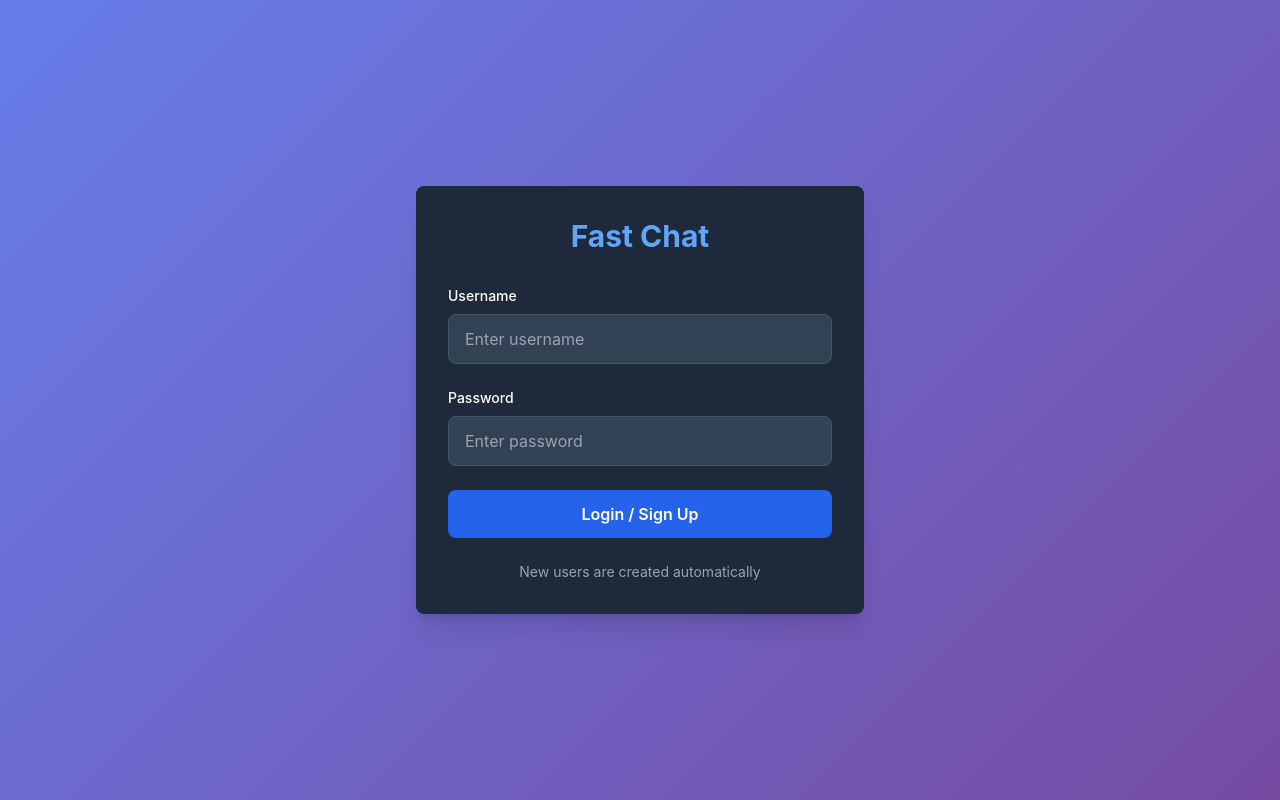
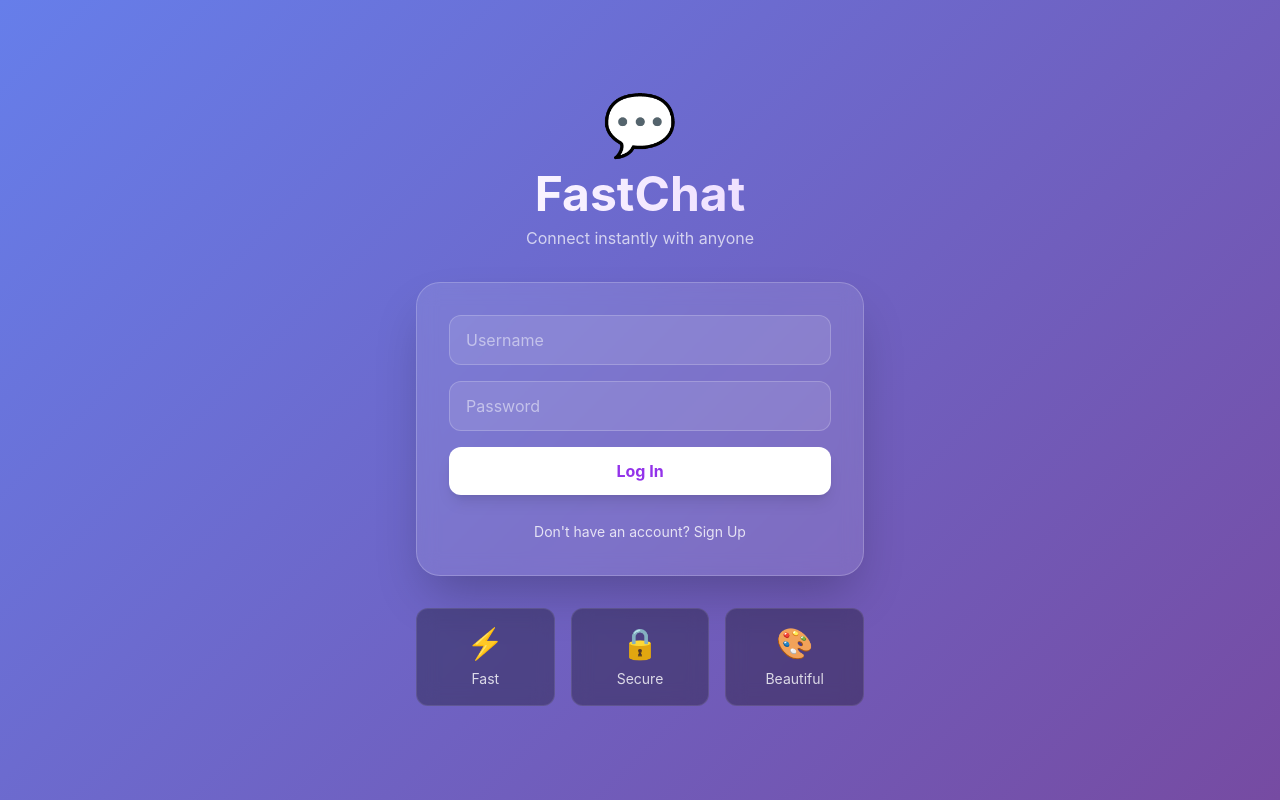
Before and after one commit to realaloky/Fast-chat-app, a Next.js app: page / in a window 1280 px wide. Built offline with nearby package versions, Linux system fonts and the light colour scheme.

Commit message:
Update LoginForm.tsx

```diff
--- a/src/components/LoginForm.tsx
+++ b/src/components/LoginForm.tsx
@@ -1,120 +1,164 @@
 'use client'
 
 import { useState } from 'react'
-import { supabase, User } from '@/lib/supabase'
+import { login, signup, User } from '@/lib/supabase'
+import { motion } from 'framer-motion'
 
 type Props = {
   onLogin: (user: User) => void
 }
 
 export default function LoginForm({ onLogin }: Props) {
+  const [isSignup, setIsSignup] = useState(false)
   const [username, setUsername] = useState('')
   const [password, setPassword] = useState('')
+  const [fullName, setFullName] = useState('')
   const [loading, setLoading] = useState(false)
+  const [error, setError] = useState('')
 
-  const generateUserCode = (): string => {
-    return Math.floor(1000000000 + Math.random() * 9000000000).toString()
-  }
-
-  const handleLogin = async (e: React.FormEvent) => {
+  const handleSubmit = async (e: React.FormEvent) => {
     e.preventDefault()
-    if (!username.trim() || !password.trim()) return
-
+    setError('')
     setLoading(true)
 
     try {
-      const { data: existingUsers } = await supabase
-        .from('users')
-        .select('*')
-        .eq('username', username)
-        .eq('password', password)
+      let user: User | null = null
 
-      if (existingUsers && existingUsers.length > 0) {
-        const user = existingUsers[0] as User
-        localStorage.setItem('chat_user', JSON.stringify(user))
-        onLogin(user)
+      if (isSignup) {
+        user = await signup(username.trim(), password, fullName.trim() || undefined)
+        if (!user) {
+          setError('Username already taken')
+          setLoading(false)
+          return
+        }
       } else {
-        let userCode = generateUserCode()
-
-        let isUnique = false
-        while (!isUnique) {
-          const { data } = await supabase
-            .from('users')
-            .select('user_code')
-            .eq('user_code', userCode)
-
-          if (!data || data.length === 0) {
-            isUnique = true
-          } else {
-            userCode = generateUserCode()
+        user = await login(username.trim(), password)
+        if (!user) {
+          setError('Invalid username or password')
+          setLoading(false)
+          return
         }
       }
 
-        const { data: newUser, error } = await supabase
-          .from('users')
-          .insert({
-            username,
-            password,
-            user_code: userCode,
-          })
-          .select()
-          .single()
-
-        if (error) throw error
-
-        const user = newUser as User
       localStorage.setItem('chat_user', JSON.stringify(user))
       onLogin(user)
-      }
-    } catch (error) {
-      console.error('Login error:', error)
-      alert('Login failed')
-    } finally {
+    } catch (err) {
+      setError('Something went wrong')
       setLoading(false)
     }
   }
 
   return (
     <div className="min-h-screen flex items-center justify-center p-4">
-      <div className="w-full max-w-md bg-slate-800 rounded-lg shadow-xl p-8">
-        <h1 className="text-3xl font-bold text-center mb-8 text-blue-400">
-          Fast Chat
+      <motion.div
+        initial={{ opacity: 0, y: 20 }}
+        animate={{ opacity: 1, y: 0 }}
+        className="w-full max-w-md"
+      >
+        {/* Logo */}
+        <motion.div
+          className="text-center mb-8"
+          initial={{ scale: 0.8 }}
+          animate={{ scale: 1 }}
+          transition={{ delay: 0.2 }}
+        >
+          <div className="text-6xl mb-4">💬</div>
+          <h1 className="text-5xl font-bold mb-2 bg-gradient-to-r from-white to-purple-200 bg-clip-text text-transparent">
+            FastChat
           </h1>
-        <form onSubmit={handleLogin} className="space-y-6">
-          <div>
-            <label className="block text-sm font-medium mb-2">Username</label>
+          <p className="text-white/70">Connect instantly with anyone</p>
+        </motion.div>
+
+        {/* Login Card */}
+        <motion.div
+          initial={{ opacity: 0, scale: 0.95 }}
+          animate={{ opacity: 1, scale: 1 }}
+          transition={{ delay: 0.3 }}
+          className="glass rounded-3xl p-8 shadow-2xl"
+        >
+          <form onSubmit={handleSubmit} className="space-y-4">
+            {isSignup && (
+              <motion.input
+                initial={{ opacity: 0, x: -20 }}
+                animate={{ opacity: 1, x: 0 }}
+                type="text"
+                value={fullName}
+                onChange={(e) => setFullName(e.target.value)}
+                placeholder="Full Name (optional)"
+                className="w-full px-4 py-3 bg-white/10 border border-white/20 rounded-xl focus:outline-none focus:ring-2 focus:ring-white/50 text-white placeholder-white/50"
+              />
+            )}
+
             <input
               type="text"
               value={username}
               onChange={(e) => setUsername(e.target.value)}
-              className="w-full px-4 py-3 bg-slate-700 border border-slate-600 rounded-lg focus:outline-none focus:ring-2 focus:ring-blue-500"
-              placeholder="Enter username"
-              disabled={loading}
+              placeholder="Username"
+              className="w-full px-4 py-3 bg-white/10 border border-white/20 rounded-xl focus:outline-none focus:ring-2 focus:ring-white/50 text-white placeholder-white/50"
+              required
             />
-          </div>
-          <div>
-            <label className="block text-sm font-medium mb-2">Password</label>
+
             <input
               type="password"
               value={password}
               onChange={(e) => setPassword(e.target.value)}
-              className="w-full px-4 py-3 bg-slate-700 border border-slate-600 rounded-lg focus:outline-none focus:ring-2 focus:ring-blue-500"
-              placeholder="Enter password"
-              disabled={loading}
+              placeholder="Password"
+              className="w-full px-4 py-3 bg-white/10 border border-white/20 rounded-xl focus:outline-none focus:ring-2 focus:ring-white/50 text-white placeholder-white/50"
+              required
             />
-          </div>
+
+            {error && (
+              <motion.p
+                initial={{ opacity: 0, y: -10 }}
+                animate={{ opacity: 1, y: 0 }}
+                className="text-red-300 text-sm text-center"
+              >
+                {error}
+              </motion.p>
+            )}
+
             <button
               type="submit"
               disabled={loading}
-            className="w-full bg-blue-600 hover:bg-blue-700 disabled:bg-blue-800 text-white font-semibold py-3 rounded-lg transition-colors"
+              className="w-full bg-white text-purple-600 font-bold py-3 rounded-xl hover:bg-white/90 disabled:bg-white/50 transition-all shadow-lg btn-press"
             >
-            {loading ? 'Loading...' : 'Login / Sign Up'}
+              {loading ? 'Loading...' : isSignup ? 'Sign Up' : 'Log In'}
             </button>
           </form>
-        <p className="mt-6 text-sm text-center text-slate-400">
-          New users are created automatically
-        </p>
+
+          <div className="mt-6 text-center">
+            <button
+              onClick={() => setIsSignup(!isSignup)}
+              className="text-white/80 hover:text-white text-sm transition-colors"
+            >
+              {isSignup ? 'Already have an account? Log In' : "Don't have an account? Sign Up"}
+            </button>
           </div>
+        </motion.div>
+
+        {/* Features */}
+        <motion.div
+          initial={{ opacity: 0 }}
+          animate={{ opacity: 1 }}
+          transition={{ delay: 0.5 }}
+          className="mt-8 grid grid-cols-3 gap-4 text-center"
+        >
+          {[
+            { icon: '⚡', label: 'Fast' },
+            { icon: '🔒', label: 'Secure' },
+            { icon: '🎨', label: 'Beautiful' }
+          ].map((feature, i) => (
+            <motion.div
+              key={i}
+              whileHover={{ scale: 1.05 }}
+              className="glass-dark p-4 rounded-xl"
+            >
+              <div className="text-3xl mb-2">{feature.icon}</div>
+              <p className="text-sm text-white/80">{feature.label}</p>
+            </motion.div>
+          ))}
+        </motion.div>
+      </motion.div>
     </div>
   )
 }
```
Lines whose indentation alone changed are shown as unchanged.
